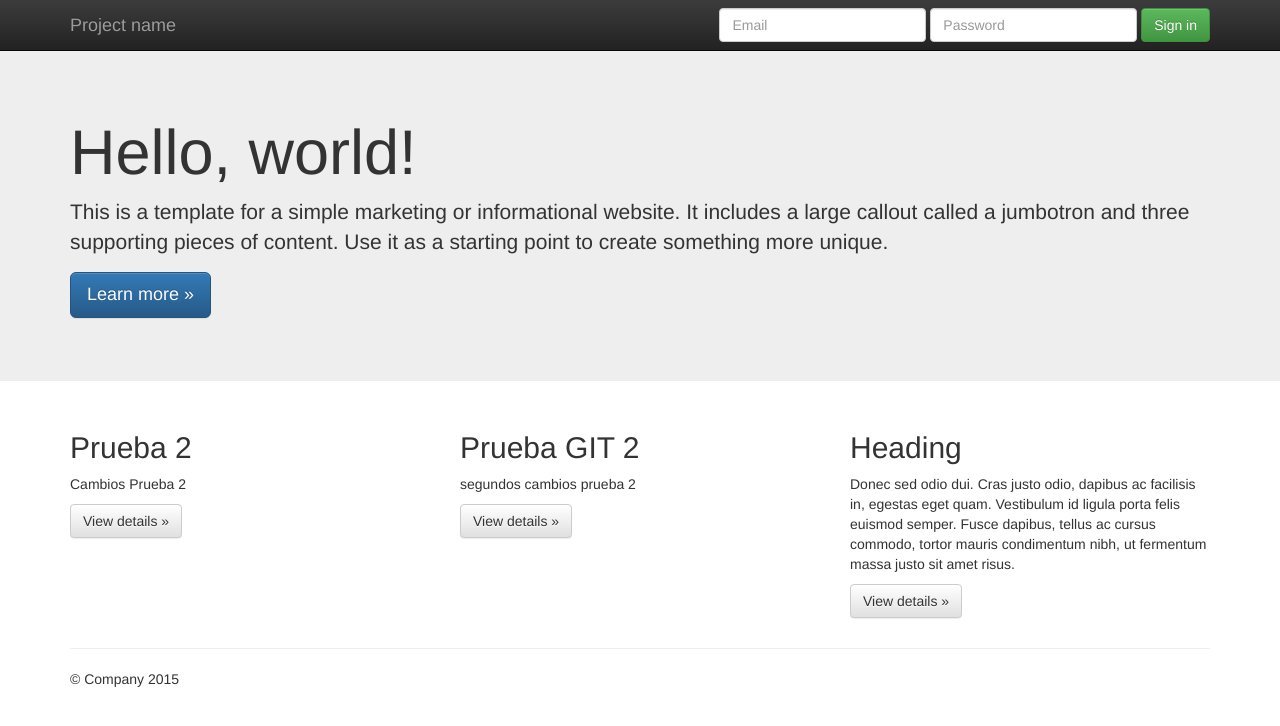
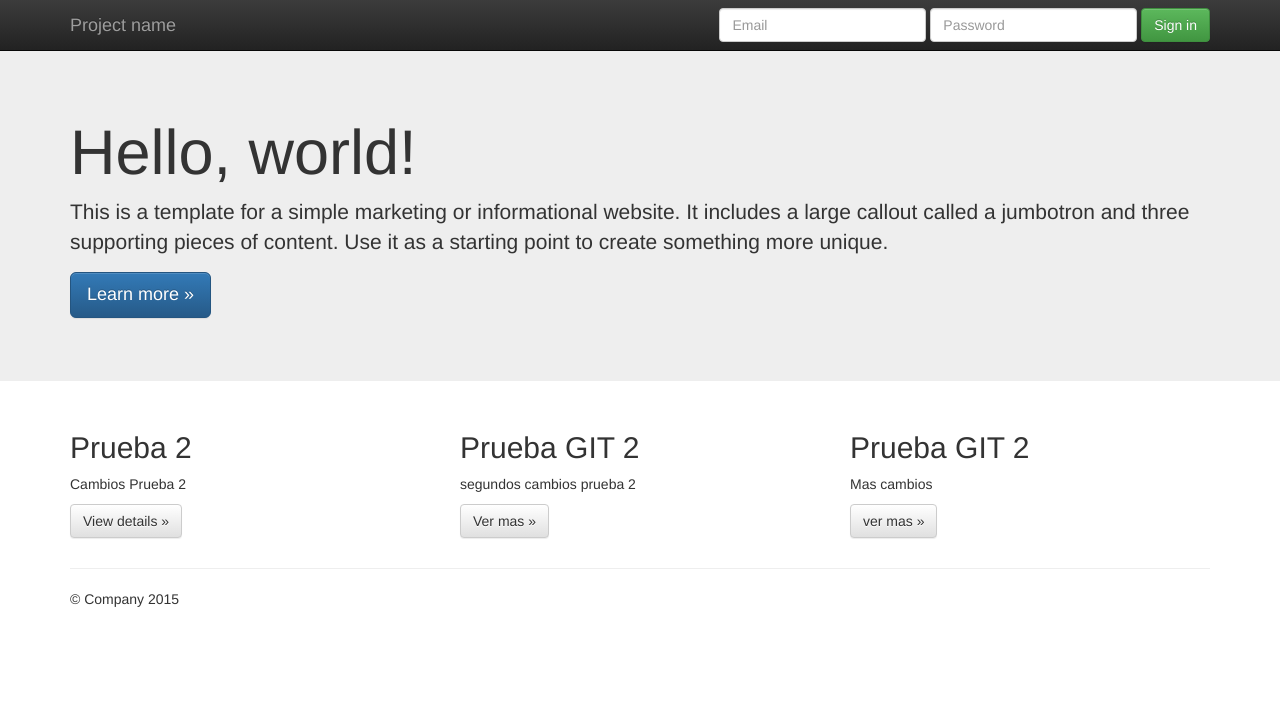
Before and after one commit to YocelynGonzalez/Trabajo2_Yocelyn_Gonzalez, a plain HTML site: page index.html in a window 1280 px wide. Drawn offline with nearby package versions, Linux system fonts and the light colour scheme.

Commit message:
Se agrega segundo cambio a feature2

```diff
--- a/index.html
+++ b/index.html
@@ -72,12 +72,12 @@
         <div class="col-md-4">
           <h2>Prueba GIT 2</h2>
           <p>segundos cambios prueba 2 </p>
-          <p><a class="btn btn-default" href="#" role="button">View details &raquo;</a></p>
+          <p><a class="btn btn-default" href="#" role="button">Ver mas &raquo;</a></p>
        </div>
         <div class="col-md-4">
-          <h2>Heading</h2>
-          <p>Donec sed odio dui. Cras justo odio, dapibus ac facilisis in, egestas eget quam. Vestibulum id ligula porta felis euismod semper. Fusce dapibus, tellus ac cursus commodo, tortor mauris condimentum nibh, ut fermentum massa justo sit amet risus.</p>
-          <p><a class="btn btn-default" href="#" role="button">View details &raquo;</a></p>
+          <h2>Prueba GIT 2</h2>
+          <p>Mas cambios </p>
+          <p><a class="btn btn-default" href="#" role="button">ver mas &raquo;</a></p>
         </div>
       </div>
 
```
